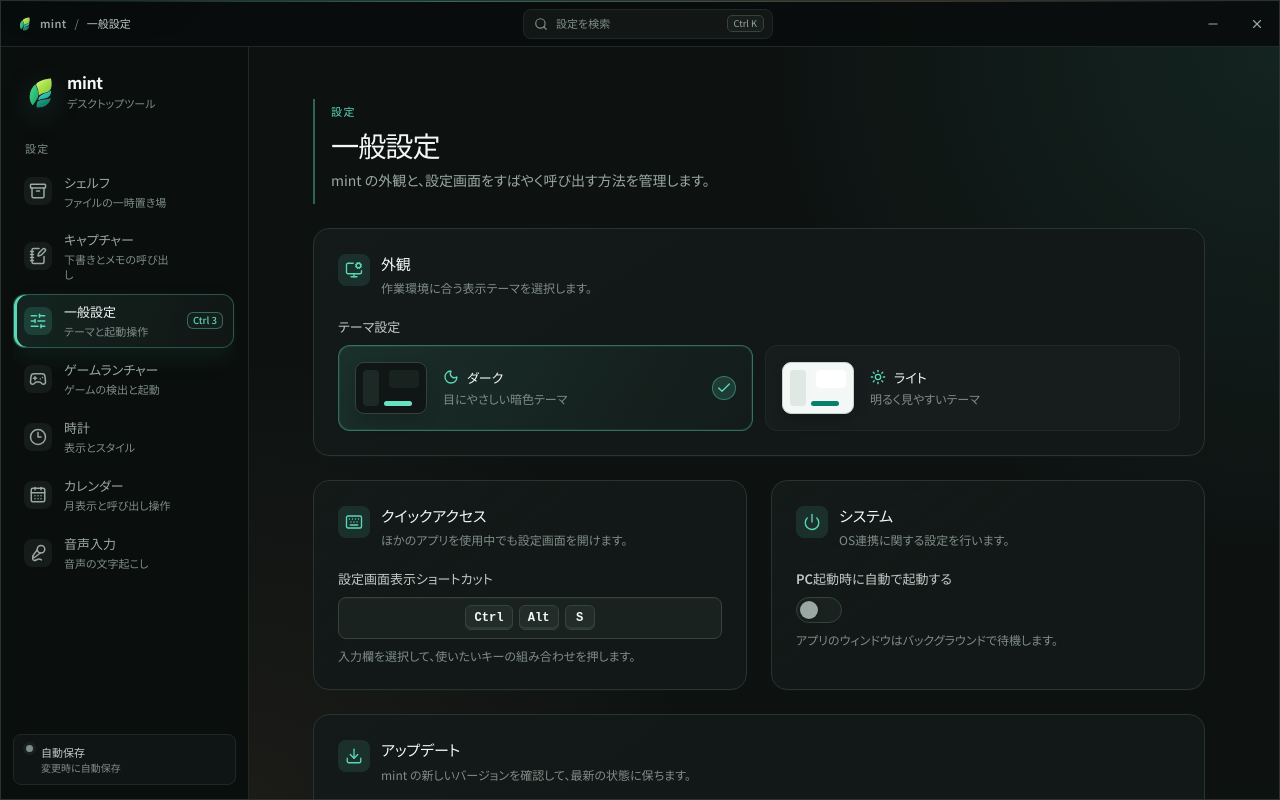
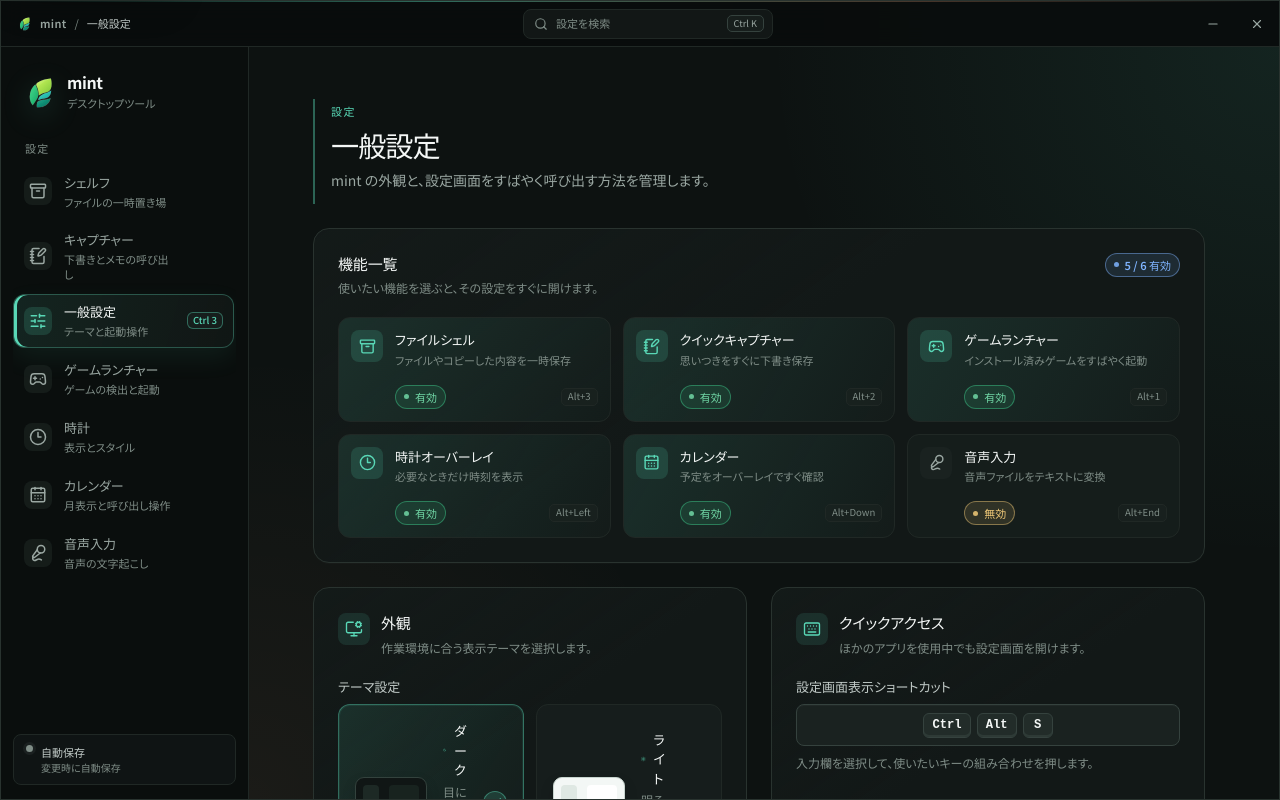
Before and after one commit to ibukani/mint, a React (Vite) app: page / in a window 1280 px wide. Built offline with nearby package versions, Linux system fonts and the light colour scheme.

Commit message:
Add feature overview to general settings

```diff
--- a/src/core/components/settings/GeneralSettings.css
+++ b/src/core/components/settings/GeneralSettings.css
@@ -7,6 +7,123 @@
 .general-settings-layout > .settings-group:first-child,
 .general-settings-layout > .settings-group:last-child {
   grid-column: 1 / -1;
+}
+
+.feature-overview__heading {
+  align-items: flex-start;
+  justify-content: space-between;
+}
+
+.feature-overview__grid {
+  display: grid;
+  grid-template-columns: repeat(3, minmax(0, 1fr));
+  gap: var(--space-3);
+}
+
+.feature-overview__card {
+  display: grid;
+  min-width: 0;
+  grid-template-columns: auto minmax(0, 1fr);
+  align-items: start;
+  gap: var(--space-3);
+  padding: var(--space-3);
+  border: 1px solid var(--border-subtle);
+  border-radius: var(--radius-md);
+  background: color-mix(in srgb, var(--surface-control) 44%, transparent);
+  color: var(--color-text-secondary);
+  font: inherit;
+  text-align: left;
+  cursor: pointer;
+  transition:
+    border-color var(--transition-fast),
+    background var(--transition-fast),
+    box-shadow var(--transition-fast),
+    transform var(--transition-fast);
+}
+
+.feature-overview__card:hover {
+  border-color: var(--border-control-focus);
+  background: var(--surface-control-hover);
+  transform: translateY(-1px);
+}
+
+.feature-overview__card:active {
+  transform: translateY(0) scale(0.99);
+}
+
+.feature-overview__card:focus-visible {
+  border-color: var(--border-control-focus);
+  outline: none;
+  box-shadow: var(--shadow-focus);
+}
+
+.feature-overview__card.is-enabled {
+  background: linear-gradient(120deg, var(--surface-accent), transparent 120%);
+}
+
+.feature-overview__icon {
+  display: grid;
+  width: 32px;
+  height: 32px;
+  place-items: center;
+  border-radius: var(--radius-sm);
+  background: var(--surface-control);
+  color: var(--color-text-muted);
+}
+
+.feature-overview__card.is-enabled .feature-overview__icon {
+  background: var(--surface-accent-action);
+  color: var(--color-accent);
+}
+
+.feature-overview__copy {
+  display: flex;
+  min-width: 0;
+  flex-direction: column;
+  gap: 3px;
+}
+
+.feature-overview__copy strong {
+  overflow: hidden;
+  color: var(--color-text-primary);
+  font-size: var(--font-size-sm);
+  text-overflow: ellipsis;
+  white-space: nowrap;
+}
+
+.feature-overview__copy small {
+  display: -webkit-box;
+  overflow: hidden;
+  color: var(--color-text-subtle);
+  font-size: var(--font-size-2xs);
+  line-height: 1.45;
+  -webkit-box-orient: vertical;
+  -webkit-line-clamp: 2;
+}
+
+.feature-overview__meta {
+  display: flex;
+  min-width: 0;
+  grid-column: 2;
+  align-items: center;
+  justify-content: space-between;
+  gap: var(--space-2);
+  margin-top: var(--space-1);
+}
+
+.feature-overview__meta kbd {
+  max-width: 9rem;
+  overflow: hidden;
+  padding: 3px 6px;
+  border: 1px solid var(--border-subtle);
+  border-radius: 5px;
+  background: color-mix(in srgb, var(--surface-control) 74%, transparent);
+  color: var(--color-text-subtle);
+  font-family: inherit;
+  font-size: 0.6rem;
+  line-height: 1;
+  text-overflow: ellipsis;
+  white-space: nowrap;
 }
 
 .theme-choice-grid {
@@ -173,13 +290,20 @@
 
 @media (max-width: 900px) {
   .general-settings-layout,
-  .theme-choice-grid {
+  .theme-choice-grid,
+  .feature-overview__grid {
     grid-template-columns: 1fr;
   }
 
   .general-settings-layout > .settings-group:first-child,
   .general-settings-layout > .settings-group:last-child {
     grid-column: auto;
+  }
+}
+
+@media (min-width: 901px) and (max-width: 1120px) {
+  .feature-overview__grid {
+    grid-template-columns: repeat(2, minmax(0, 1fr));
   }
 }
 
--- a/src/core/components/settings/GeneralSettings.tsx
+++ b/src/core/components/settings/GeneralSettings.tsx
@@ -1,13 +1,29 @@
-import { Check, Keyboard, MonitorCog, Moon, Power, Sun } from "lucide-react";
+import {
+  Archive,
+  CalendarDays,
+  Check,
+  Clock3,
+  Gamepad2,
+  Keyboard,
+  Mic2,
+  MonitorCog,
+  Moon,
+  NotebookPen,
+  Power,
+  Sun,
+} from "lucide-react";
 import "./GeneralSettings.css";
 import type React from "react";
 import {
   Field,
   SettingsSection,
   ShortcutInput,
+  StatusBadge,
   Switch,
 } from "../../../design/components";
 import { useAppSettings } from "../../context/AppSettings";
+import { useSettingsNavigation } from "../../context/SettingsNavigation";
+import type { FeatureSettingsKey } from "../../settingsModel";
 import { UpdaterSettings } from "./UpdaterSettings";
 
 const themeOptions = [
@@ -25,10 +41,73 @@ const themeOptions = [
   },
 ] as const;
 
+const featureOverview = [
+  {
+    id: "fileShelf",
+    settingsKey: "fileShelf",
+    label: "ファイルシェル",
+    description: "ファイルやコピーした内容を一時保存",
+    icon: Archive,
+  },
+  {
+    id: "quickCapture",
+    settingsKey: "quickCapture",
+    label: "クイックキャプチャー",
+    description: "思いつきをすぐに下書き保存",
+    icon: NotebookPen,
+  },
+  {
+    id: "gameLauncher",
+    settingsKey: "gameLauncher",
+    label: "ゲームランチャー",
+    description: "インストール済みゲームをすばやく起動",
+    icon: Gamepad2,
+  },
+  {
+    id: "clock",
+    settingsKey: "clock",
+    label: "時計オーバーレイ",
+    description: "必要なときだけ時刻を表示",
+    icon: Clock3,
+  },
+  {
+    id: "calendar",
+    settingsKey: "calendar",
+    label: "カレンダー",
+    description: "予定をオーバーレイですぐ確認",
+    icon: CalendarDays,
+  },
+  {
+    id: "voiceToText",
+    settingsKey: "voiceToText",
+    label: "音声入力",
+    description: "音声ファイルをテキストに変換",
+    icon: Mic2,
+  },
+] as const satisfies ReadonlyArray<{
+  id: Exclude<FeatureSettingsKey, "general">;
+  settingsKey: FeatureSettingsKey;
+  label: string;
+  description: string;
+  icon: typeof Archive;
+}>;
+
 export const GeneralSettings: React.FC = () => {
   const { settings, updateSettings, shortcutErrors } = useAppSettings();
+  const { setActiveTab } = useSettingsNavigation();
 
   if (!settings) return null;
+
+  const enabledFeatureCount = featureOverview.filter(
+    ({ settingsKey }) => settings[settingsKey].enabled,
+  ).length;
+  const featureCountLabel = `${enabledFeatureCount} / ${featureOverview.length} 有効`;
+  const featureCountTone =
+    enabledFeatureCount === 0
+      ? "disabled"
+      : enabledFeatureCount === featureOverview.length
+        ? "enabled"
+        : "info";
 
   return (
     <SettingsSection
@@ -36,6 +115,50 @@ export const GeneralSettings: React.FC = () => {
       description="mint の外観と、設定画面をすばやく呼び出す方法を管理します。"
     >
       <div className="general-settings-layout">
+        <section
+          className="settings-group feature-overview"
+          aria-labelledby="feature-overview-title"
+        >
+          <div className="settings-group__heading feature-overview__heading">
+            <div>
+              <h3 id="feature-overview-title">機能一覧</h3>
+              <p>使いたい機能を選ぶと、その設定をすぐに開けます。</p>
+            </div>
+            <StatusBadge tone={featureCountTone}>
+              {featureCountLabel}
+            </StatusBadge>
+          </div>
+          <div className="feature-overview__grid">
+            {featureOverview.map(
+              ({ id, settingsKey, label, description, icon: Icon }) => {
+                const isEnabled = settings[settingsKey].enabled;
+                return (
+                  <button
+                    type="button"
+                    className={`feature-overview__card ${isEnabled ? "is-enabled" : "is-disabled"}`}
+                    key={id}
+                    onClick={() => setActiveTab(id)}
+                  >
+                    <span className="feature-overview__icon" aria-hidden="true">
+                      <Icon size={17} />
+                    </span>
+                    <span className="feature-overview__copy">
+                      <strong>{label}</strong>
+                      <small>{description}</small>
+                    </span>
+                    <span className="feature-overview__meta">
+                      <StatusBadge tone={isEnabled ? "enabled" : "disabled"}>
+                        {isEnabled ? "有効" : "無効"}
+                      </StatusBadge>
+                      <kbd>{settings[settingsKey].shortcut || "未設定"}</kbd>
+                    </span>
+                  </button>
+                );
+              },
+            )}
+          </div>
+        </section>
+
         <section className="settings-group" aria-labelledby="appearance-title">
           <div className="settings-group__heading">
             <MonitorCog size={18} aria-hidden="true" />
```
Also changed, not shown: 1 other file (tests, documents, lock files or other folders).
